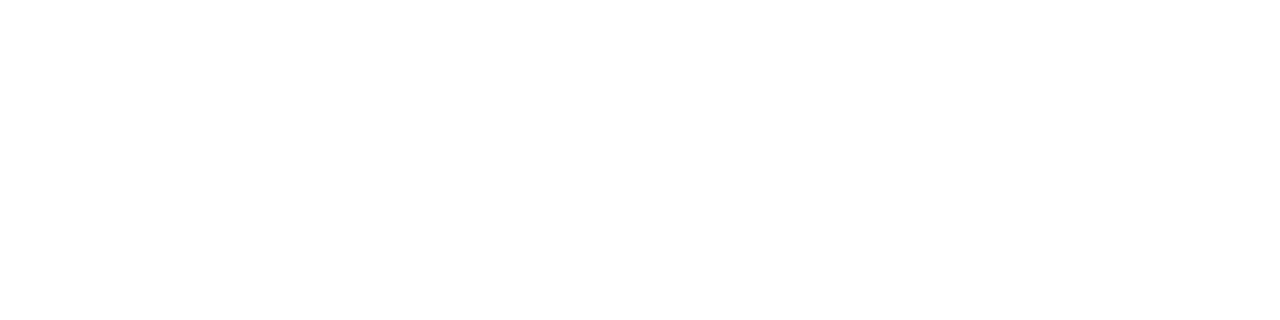
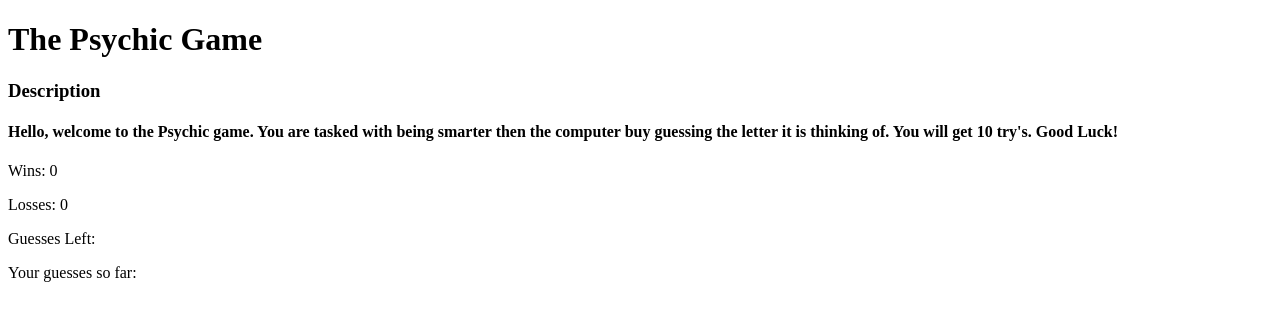
Before and after one commit to GalactaGirl222/Psychic-Game, a plain HTML site: page index.html in a window 1280 px wide. Drawn offline with Linux system fonts and the light colour scheme.

Commit message:
updating file path/ functionality to game

```diff
--- /dev/null
+++ b/assets/style/reset.css
@@ -0,0 +1,48 @@
+/* http://meyerweb.com/eric/tools/css/reset/
+   v2.0 | 20110126
+   License: none (public domain)
+*/
+
+html, body, div, span, applet, object, iframe,
+h1, h2, h3, h4, h5, h6, p, blockquote, pre,
+a, abbr, acronym, address, big, cite, code,
+del, dfn, em, img, ins, kbd, q, s, samp,
+small, strike, strong, sub, sup, tt, var,
+b, u, i, center,
+dl, dt, dd, ol, ul, li,
+fieldset, form, label, legend,
+table, caption, tbody, tfoot, thead, tr, th, td,
+article, aside, canvas, details, embed,
+figure, figcaption, footer, header, hgroup,
+menu, nav, output, ruby, section, summary,
+time, mark, audio, video {
+	margin: 0;
+	padding: 0;
+	border: 0;
+	font-size: 100%;
+	font: inherit;
+	vertical-align: baseline;
+}
+/* HTML5 display-role reset for older browsers */
+article, aside, details, figcaption, figure,
+footer, header, hgroup, menu, nav, section {
+	display: block;
+}
+body {
+	line-height: 1;
+}
+ol, ul {
+	list-style: none;
+}
+blockquote, q {
+	quotes: none;
+}
+blockquote:before, blockquote:after,
+q:before, q:after {
+	content: '';
+	content: none;
+}
+table {
+	border-collapse: collapse;
+	border-spacing: 0;
+}
--- a/index.html
+++ b/index.html
@@ -3,9 +3,24 @@
 <head>
     <meta charset="UTF-8">
     <meta name="viewport" content="width=device-width, initial-scale=1.0">
-    <title>Document</title>
+    <title>The Psychic Game!! </title>
 </head>
 <body>
+    <h1>The Psychic Game</h1>
+    <h3>Description
+        <h4>Hello,
+        welcome to the Psychic game.
+            You are tasked with being smarter
+             then the computer buy guessing the letter it is thinking of.
+            You will get 10 try's. Good Luck! </h4>
+    </h3>
+    <div id="game">
+        <p>Wins: <span id="wins">0</span></p>
+        <p>Losses: <span id="losses">0</span></p>
+        <p>Guesses Left: <span id="guesses-left"></span></p>
+        <p>Your guesses so far: <span id="guesses-so-far"></span></p>
+    </div>
 
+    <script src="assets/javascript/game.js"></script>
 </body>
 </html>
```
Also changed, not shown: assets/js/game.js (+37 -0 lines).
